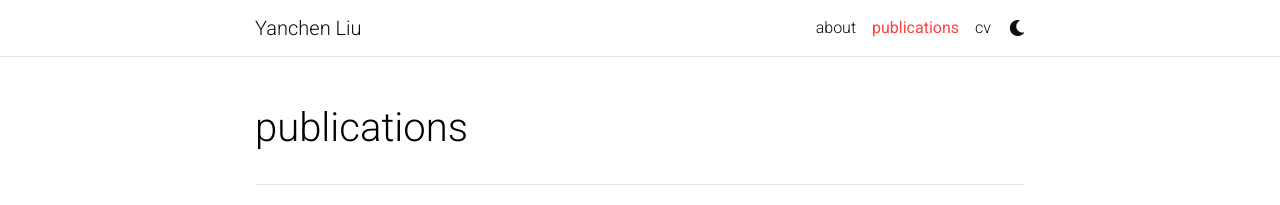
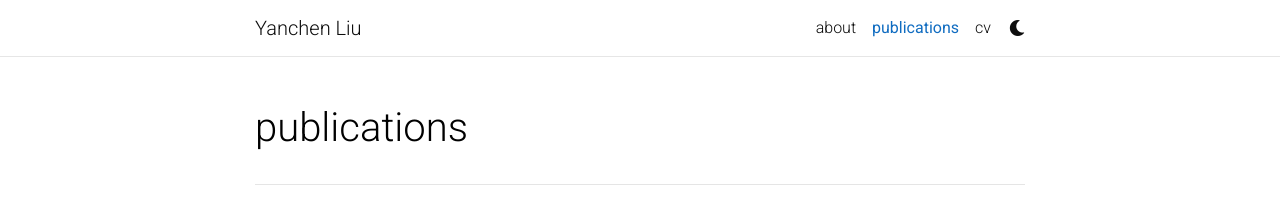
Before and after one commit to liuyanchen1015/liuyanchen1015.github.io, a Jekyll site: the page built from _pages/publications.md, in a window 1280 px wide. Shown: the top 205 px of the page. Built offline with Jekyll 4.4.1, drawn with Linux system fonts in a browser that asks for light colours; comment, search, counter and statistics services are not loaded; a style sheet for code colours, icons or effects is not loaded; grey boxes are pictures that could not be loaded.

Commit message:
Update _themes.scss

```diff
--- a/_sass/_themes.scss
+++ b/_sass/_themes.scss
@@ -7,8 +7,8 @@
   --global-code-bg-color: #{$code-bg-color-light};
   --global-text-color: #{$black-color};
   --global-text-color-light: #{$grey-color};
-  --global-theme-color: #{$red-color};
-  --global-hover-color: #{$tum-color};
+  --global-theme-color: #{$tum-color};
+  --global-hover-color: #{$black-color};
   --global-footer-bg-color: #{$grey-color-dark};
   --global-footer-text-color: #{$grey-color-light};
   --global-footer-link-color: #{$white-color};
```
